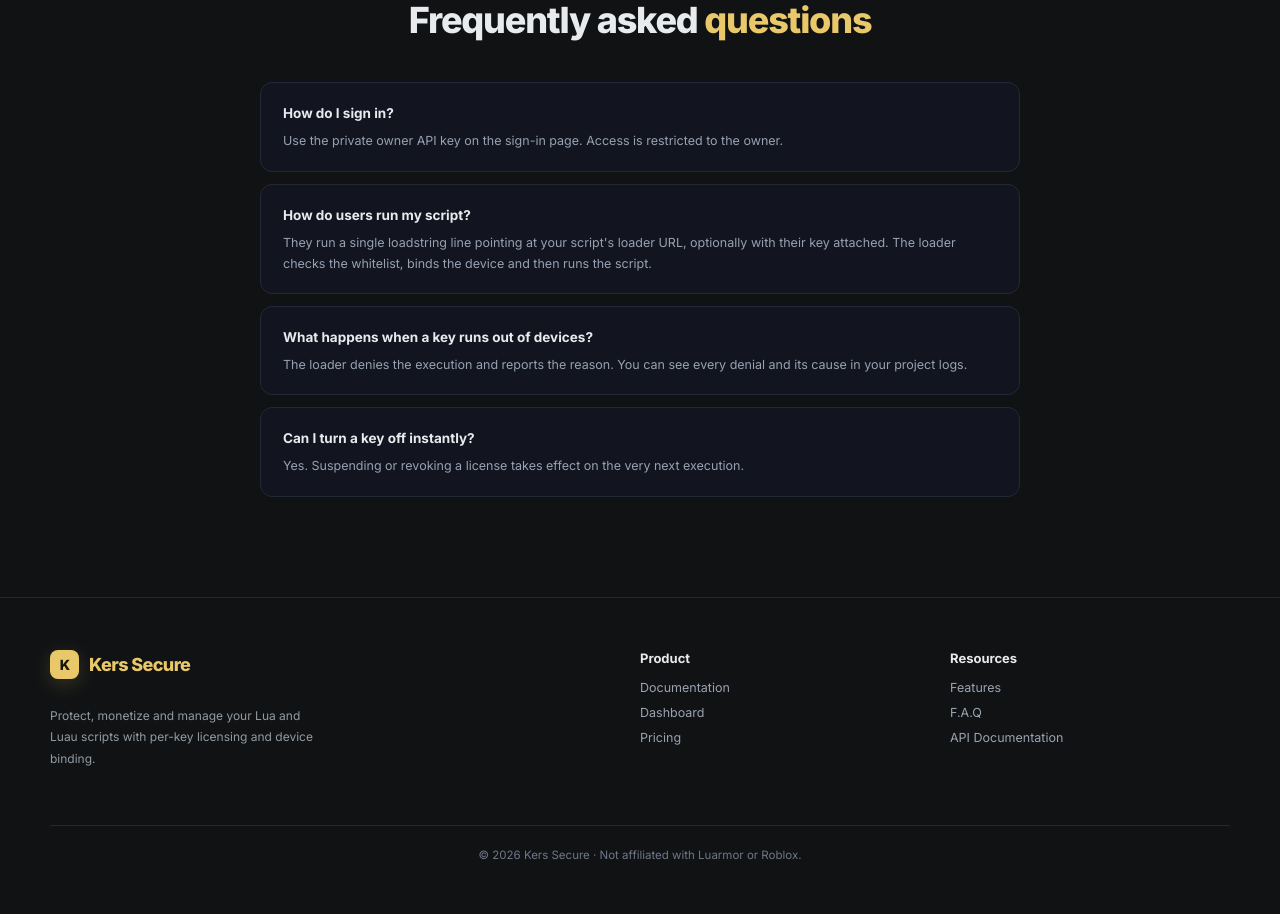
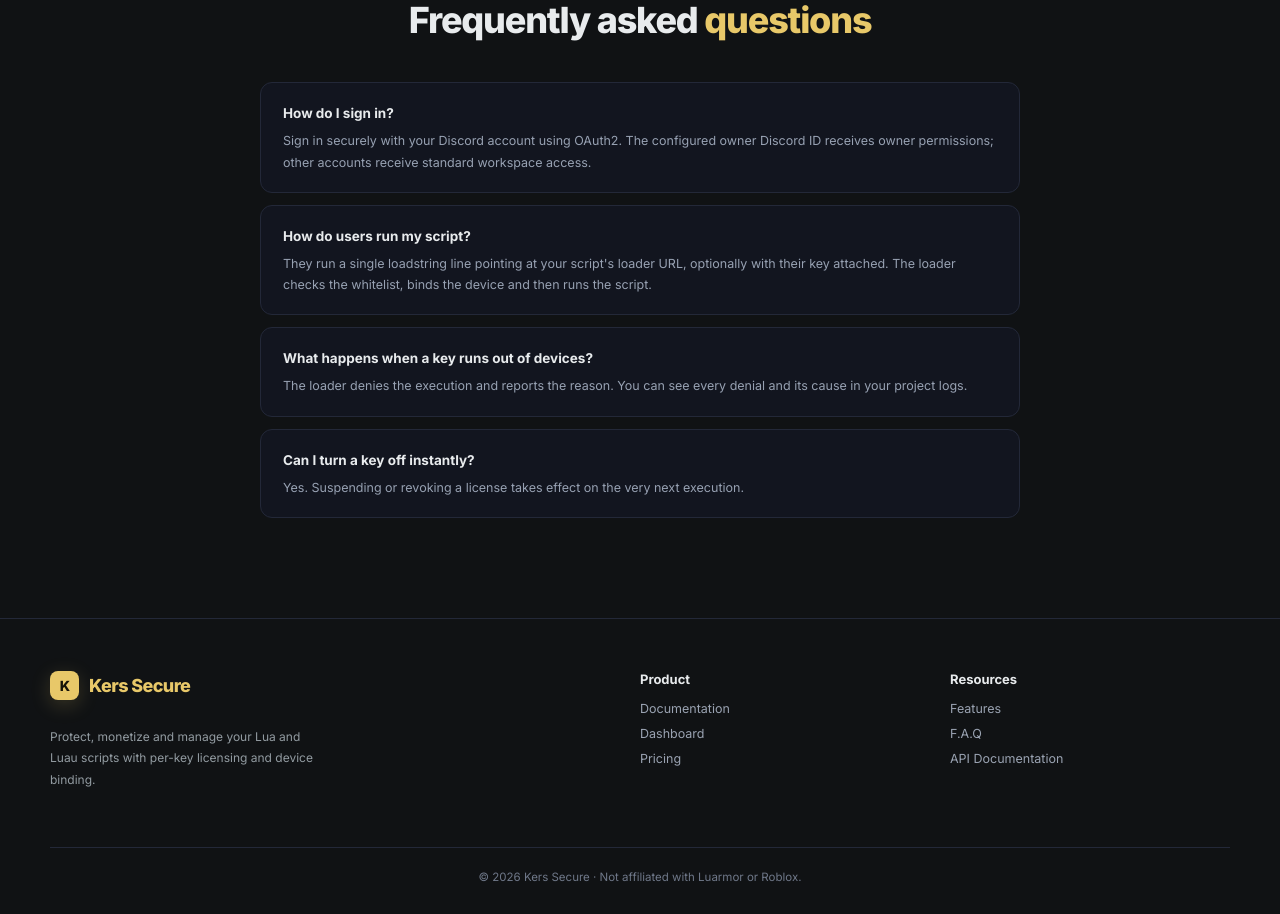
Before and after one commit to kere0ne/KersSecure, a Next.js app: page / in a window 1280 px wide. Shown: the part 3020-3934 px from the top of the page. Before the commit the page ends 3912 px from the top, so only its background shows below. Built offline with nearby package versions, Linux system fonts and the light colour scheme.

Commit message:
Correct landing page FAQ to match Discord OAuth login

```diff
--- a/app/page.tsx
+++ b/app/page.tsx
@@ -120,7 +120,7 @@ export default function Home(){return (
 <section id="faq" className="lsec">
   <h2>Frequently asked <span className="gold">questions</span></h2>
   <div className="faq-list">
-    <div className="faq-item"><b>How do I sign in?</b><p>Use the private owner API key on the sign-in page. Access is restricted to the owner.</p></div>
+    <div className="faq-item"><b>How do I sign in?</b><p>Sign in securely with your Discord account using OAuth2. The configured owner Discord ID receives owner permissions; other accounts receive standard workspace access.</p></div>
     <div className="faq-item"><b>How do users run my script?</b><p>They run a single loadstring line pointing at your script&apos;s loader URL, optionally with their key attached. The loader checks the whitelist, binds the device and then runs the script.</p></div>
     <div className="faq-item"><b>What happens when a key runs out of devices?</b><p>The loader denies the execution and reports the reason. You can see every denial and its cause in your project logs.</p></div>
     <div className="faq-item"><b>Can I turn a key off instantly?</b><p>Yes. Suspending or revoking a license takes effect on the very next execution.</p></div>
```
